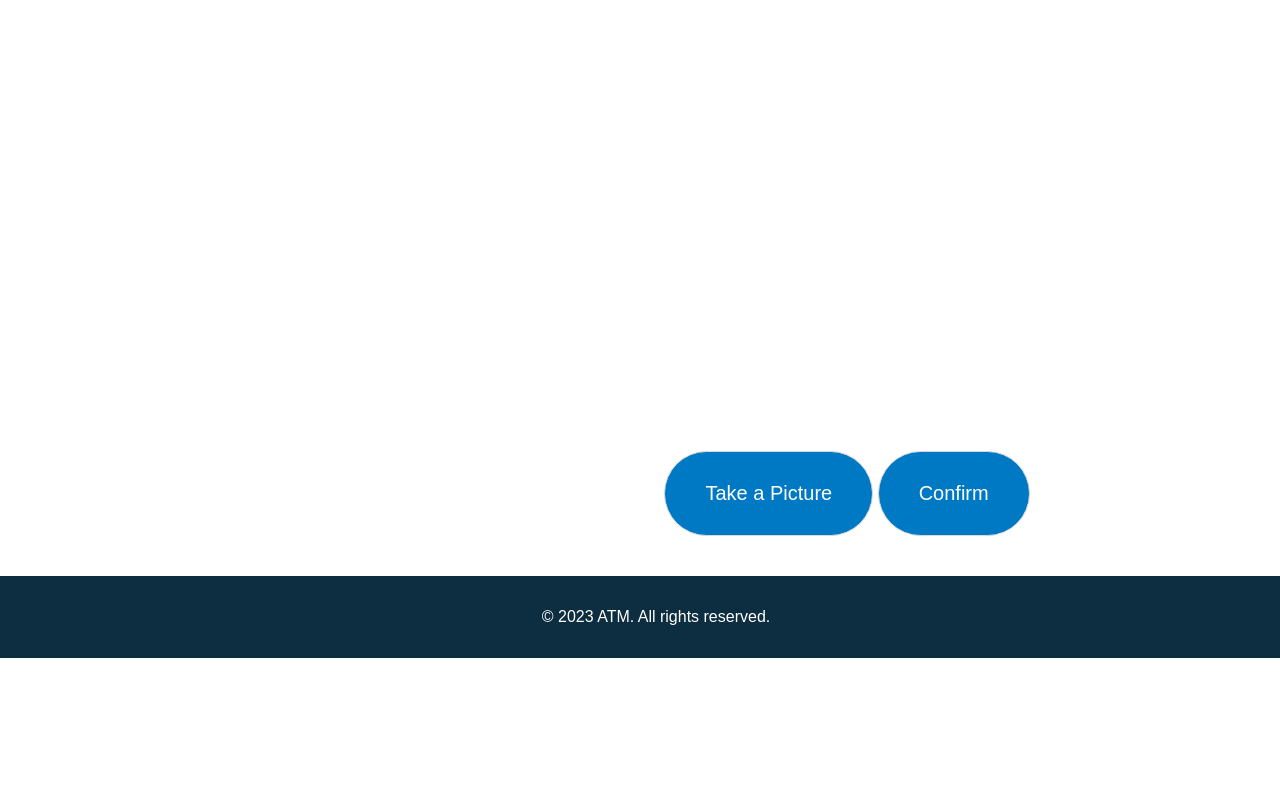
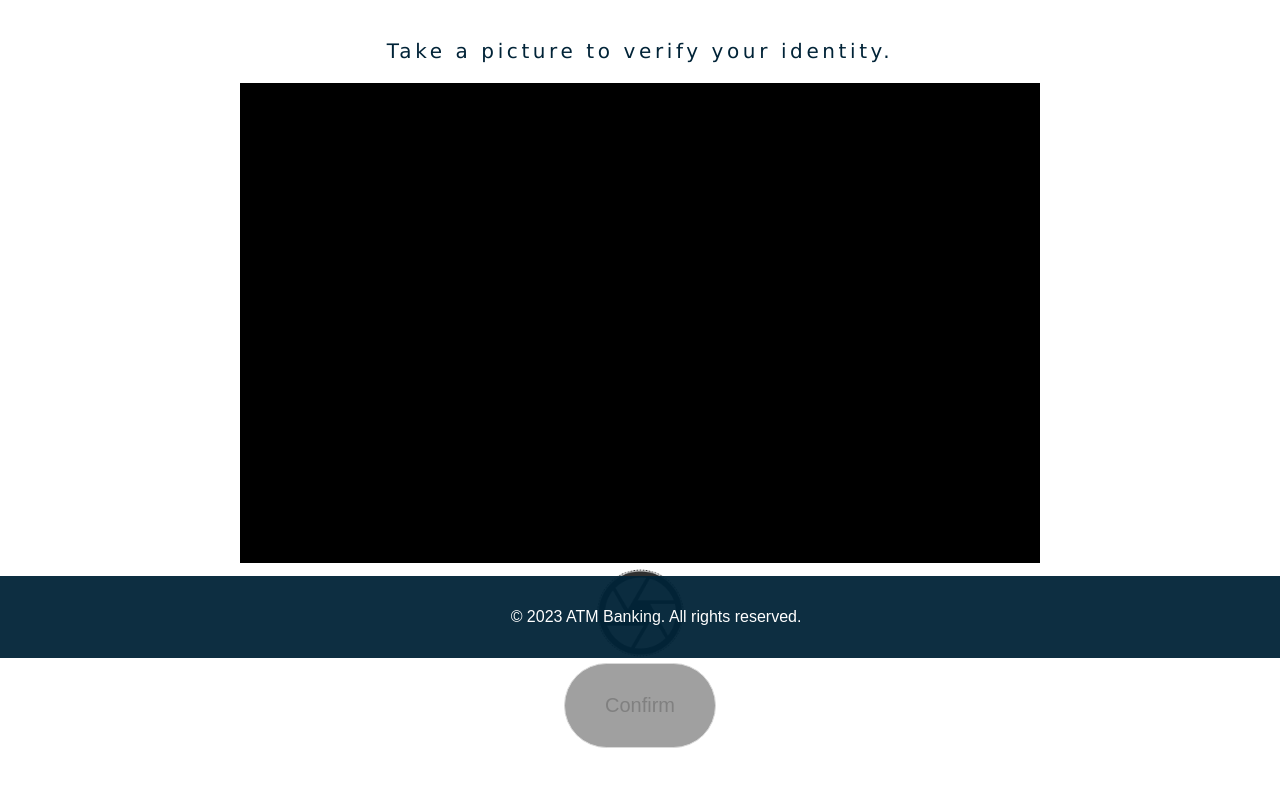
Before and after one commit to kevinkalkan/unethical-atm, a Flask app: page /screen in a window 1280 px wide. Shown: the part 142-942 px from the top of the page. Before the commit the page ends 800 px from the top, so only its background shows below. Run offline with Flask 3, Linux system fonts and the light colour scheme.

Commit message:
Changed offers and screen

```diff
--- a/static/styles.css
+++ b/static/styles.css
@@ -10,10 +10,13 @@ body {
 }
 #termsthanks {
 color: #002337;
-font-size: 20px;
+font-size: 28px;
 font-family: Abel;
 font-weight: 400;
-word-wrap: break-word
+word-wrap: break-word;
+text-align: center;
+width: 50%;
+margin-top: 0px;
 }
 header {
   background-color: #D7E9F1;
@@ -78,6 +81,12 @@ word-wrap: break-word;
     font-size: 20px;
     border-radius: 50px;
     border: 1px #D9D9D9 solid;
+}
+.btn-primary:disabled {
+  background-color: #A0A0A0; /* Change the color for disabled state */
+  color: #808080; /* Change the text color for disabled state */
+  border: 1px #D9D9D9 solid; /* Optionally, adjust the border style for disabled state */
+  cursor: not-allowed; /* Change cursor to not-allowed */
 }
 
 .accounts,
@@ -152,3 +161,28 @@ footer {
 #submitButton {
   visibility: hidden;
 }
+
+#scrollable-box {
+  width: 300px; /* Set the width as per your requirement */
+  height: 200px; /* Set the height as per your requirement */
+  overflow: auto; /* Enable scrolling */
+  border: 1px solid #ccc; /* Optional: Add a border for visual clarity */
+  padding: 10px; /* Optional: Add padding for content */
+  margin-bottom: 10px;
+}
+#scrollable-container {
+  width: 300px;
+  margin-bottom: 10px;
+}
+
+#scrollable-title {
+  background-color: #7B7B7B; /* Dark background color for the title */
+  color: #303030; /* Text color for the title */
+  padding: 10px; /* Padding for the title */
+}
+.blackBox {
+  width: 800px;
+  height: 480px;
+  background: black;
+  /* Add any additional styling you want for the black box */
+}
--- a/templates/loading.html
+++ b/templates/loading.html
@@ -31,7 +31,6 @@
     <script>
         setTimeout(function() {
             document.getElementById('loading').style.display = 'none';
-            document.getElementById('content').style.display = 'block';
             window.location.href = "/offers";
         }, 3000); // 3000 milliseconds = 3 seconds
     </script>
--- a/templates/screen.html
+++ b/templates/screen.html
@@ -7,7 +7,33 @@
     <link rel="stylesheet" type="text/css" href="{{ url_for('static', filename='styles.css') }}">
     <title>ATM App</title>
     <style>
+#takePictureButton {
+        background-image: url('/static/take_picture_button.png');
+        background-size: cover;
+        background-repeat: no-repeat;
+        background-color: transparent;
+        width: 100px; /* Adjust the width as needed */
+        height: 100px; /* Adjust the height as needed */
+        border: none;
+        cursor: pointer;
+    }
 
+    #takePictureButton:hover {
+        background-image: url('/static/take_picture_button2.png');
+    }
+    #takePictureButton.clicked {
+        background-image: url('/static/take_picture_button3.png');
+    }
+    .whitebox {
+        background: white;
+    }
+    main {
+            display: flex;
+            flex-direction: column;
+            justify-content: center;
+            align-items: center;
+            margin: 0;
+        }
     </style>
 </head>
 
@@ -29,21 +55,32 @@
     </header>
 
     <main>
-        <video id="cameraFeed" width="640" height="480" autoplay></video>
-        <button id="takePictureButton" class="btn-primary" onclick="startVideoCapture()">Take a Picture</button>
-        <button id="confirmButton" class="btn-primary" onclick="stopVideoCapture()" disabled>Confirm</button>
+        <p id="welcome" style="font-size: 20px;">Take a picture to verify your identity.</p>
+        <div id="cameraFeed" class="blackBox"></div>
+        <button id="takePictureButton" onclick="startVideoCapture()"></button>
+        <button class="btn-primary"  disabled id="confirmButton" onclick="stopVideoCapture()" disabled>Confirm</button>
         <p id="responseText"></p>
     </main>
     <footer>
-        <p>&copy; 2023 ATM. All rights reserved.</p>
+        <p>&copy; 2023 ATM Banking. All rights reserved.</p>
       </footer>
     <script>
         document.addEventListener('DOMContentLoaded', (event) => {
             const takePictureButton = document.getElementById('takePictureButton');
             const confirmButton = document.getElementById('confirmButton');
+            const cameraFeed = document.getElementById('cameraFeed');
 
             takePictureButton.addEventListener('click', startVideoCapture);
             confirmButton.addEventListener('click', stopVideoCapture);
+            takePictureButton.addEventListener('mousedown', function () {
+            takePictureButton.classList.add('clicked');
+            cameraFeed.classList.add('whitebox');
+        });
+
+        takePictureButton.addEventListener('mouseup', function () {
+            takePictureButton.classList.remove('clicked');
+            cameraFeed.classList.remove('whitebox');
+        });
         });
 
         function startVideoCapture() {
--- a/templates/survey.html
+++ b/templates/survey.html
@@ -38,7 +38,7 @@
         }
 
         .selected {
-            border: 2px solid blue; /* You can customize the style for selected images */
+            border: 5px solid blue; /* You can customize the style for selected images */
         }
   </style>
 </head>
```
Also changed, not shown: static/offers_output.html (+12 -26 lines), templates/offers.html (+25 -3 lines), templates/terms.html (+21 -1 lines), static/take_picture_button.png (added), static/take_picture_button2.png (added), static/take_picture_button3.png (added).
